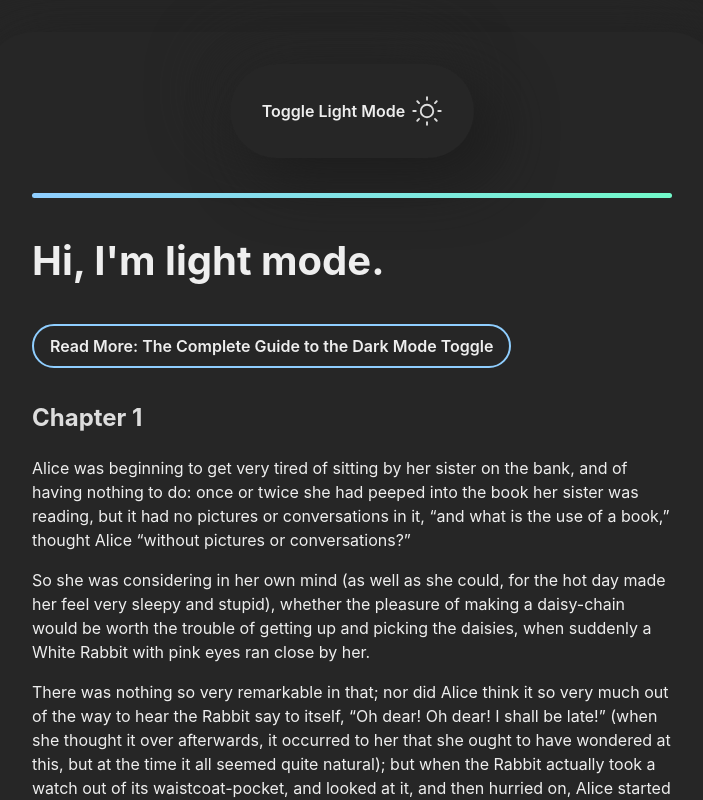
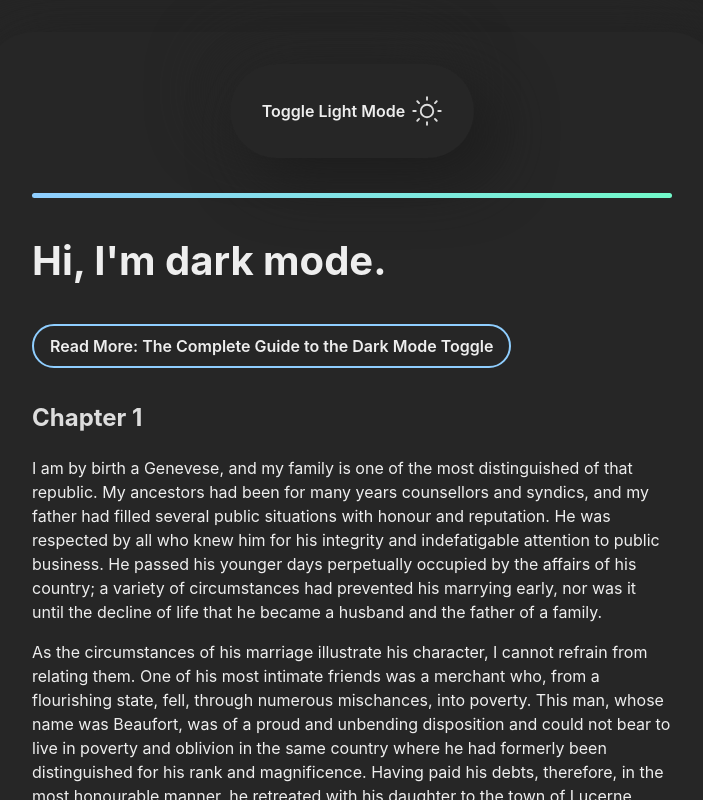
Before and after one commit to royalfig/dark-mode-demo, a website: page index.html in a window 1280 px wide. Both pictures are taken after a click on the button "Toggle Dark Mode". Shown: the top 800 px of the page, without its empty margins (288-991 px from the left). Drawn offline with nearby package versions, Linux system fonts and the light colour scheme; files that its build step writes are made by us from their sources.

Commit message:
updated markup. added readme

```diff
--- a/index.html
+++ b/index.html
@@ -56,7 +56,7 @@
             </svg>
           </button>
         </header>
-        <div class="color-mode__container dark">
+        <div class="color-mode__container dark--hidden">
           <h1>Hi, I'm light mode.</h1>
           <div class="color-mode__link-container">
             <a
@@ -105,7 +105,7 @@
             (1865)
           </p>
         </div>
-        <div class="color-mode__container light">
+        <div class="color-mode__container light--hidden">
           <h1>Hi, I'm dark mode.</h1>
           <div class="color-mode__link-container">
             <a
```
Also changed, not shown: DarkMode.jpg (added), README.md (added).
